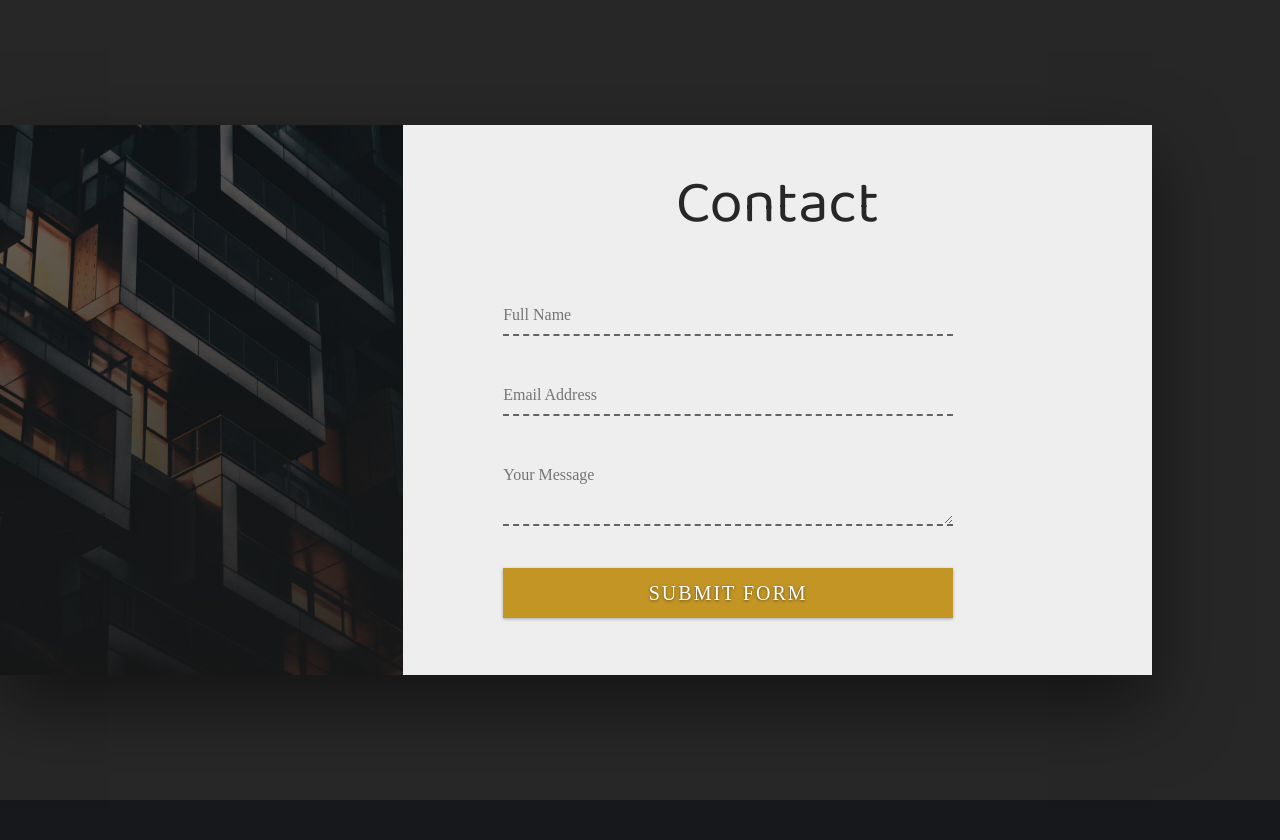
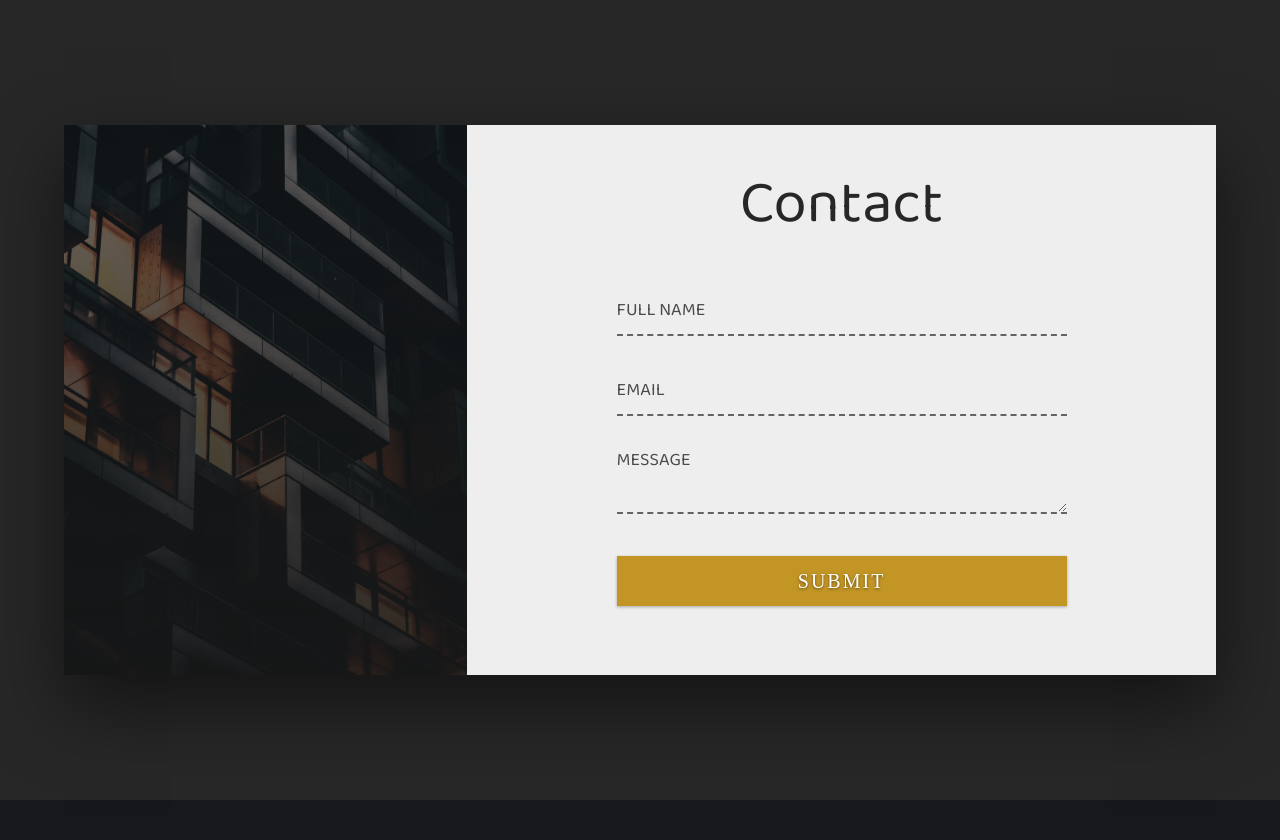
Before and after one commit to Abdellatifzouak1993/Abdellatifzouak1993.github.io, a plain HTML site: page Contact_us.html in a window 1280 px wide. Shown: the part 800-1640 px from the top of the page. Drawn offline with nearby package versions, Linux system fonts and the light colour scheme; a web font is replaced by a local one.

Commit message:
added again2

```diff
--- a/Contact_us.html
+++ b/Contact_us.html
@@ -39,26 +39,29 @@
 
 
 
+
       <section class="contact">
-  <form target="_blank" action="https://formsubmit.co/abdellatif-zouak@hotmail.fr" method="POST">
         <div class="contact-wrapper">
           <div class="contact-left"></div>
           <div class="contact-right">
             <h1 class="contact-heading">Contact</h1>
             <form>
               <div class="input-group">
-          <input type="text" name="name" class="field" placeholder="Full Name" required>
-
-          <input type="email" name="email" class="field" placeholder="Email Address" required>
-
-          <textarea placeholder="Your Message" class="field" name="Message" rows="20" required></textarea>
-
-        <button type="submit" class="submit-btn">Submit Form</button>
+                <input type="text" class="field" />
+                <label class="input-label">Full Name</label>
               </div>
+              <div class="input-group">
+                <input type="email" class="field" />
+                <label class="input-label">Email</label>
+              </div>
+              <div class="input-group">
+                <textarea class="field"></textarea>
+                <label class="message">Message</label>
+              </div>
+              <input type="submit" class="submit-btn" value="Submit" />
             </form>
           </div>
         </div>
-</form>
       </section>
 
 
```
Also changed, not shown: Condidate.html (+27 -9 lines). Lines whose indentation alone changed are shown as unchanged.
